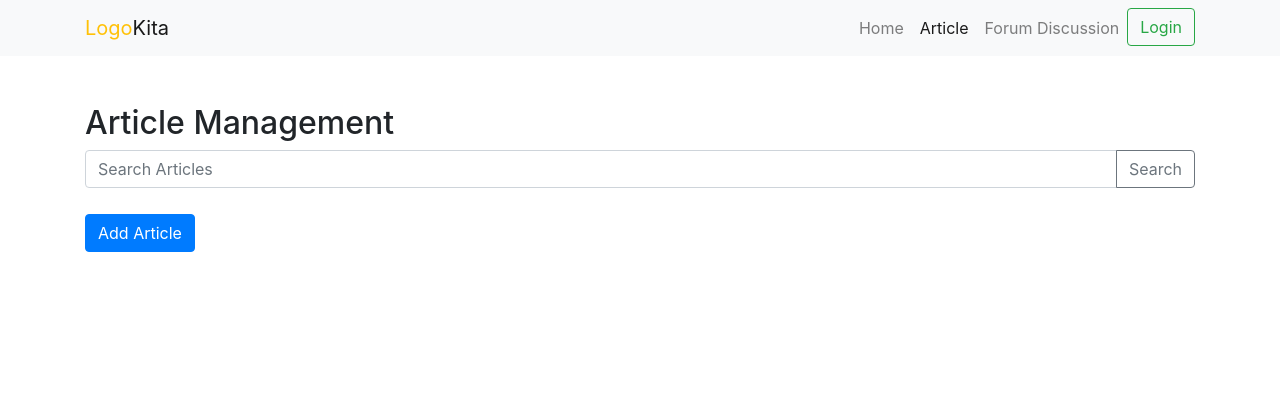
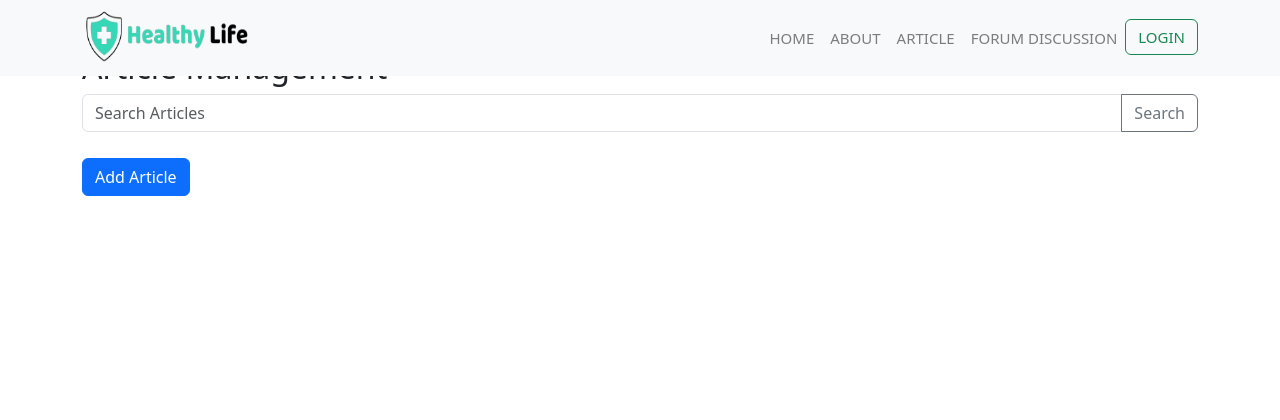
Before and after one commit to Keten991/project_akhir, a Flask app: template templates/article_admin.html in a window 1280 px wide. Shown: the top 420 px of the page. Run offline with Flask 3, Linux system fonts and the light colour scheme; the template is opened without the code that fills it, so the values that code supplies are empty; some libraries are stand-ins or nearby versions.

Commit message:
by mualif samain navbar

```diff
--- a/templates/article_admin.html
+++ b/templates/article_admin.html
@@ -5,10 +5,13 @@
     <meta name="viewport" content="width=device-width, initial-scale=1.0">
     <link href="https://maxcdn.bootstrapcdn.com/bootstrap/4.5.2/css/bootstrap.min.css" rel="stylesheet">
     <title>Article Admin</title>
+    <link href="https://cdn.jsdelivr.net/npm/bootstrap@5.3.2/dist/css/bootstrap.min.css" rel="stylesheet"
+        integrity="sha384-T3c6CoIi6uLrA9TneNEoa7RxnatzjcDSCmG1MXxSR1GAsXEV/Dwwykc2MPK8M2HN" crossorigin="anonymous">
+    <link rel="stylesheet" href="/static/style.css">
     <style>
         body {
             display: flex;
-            flex-direction: column;
+            flex-direction: column;s
             min-height: 100vh;
         }
 
@@ -43,24 +46,31 @@
 </head>
 <body>
 
-    <nav class="navbar navbar-expand-md navbar-light bg-light sticky-top" id="navbar">
-		<div class="container">
-            <a class="navbar-brand" href="#"><span class="text-warning">Logo</span>Kita</a> <button
-                aria-controls="navbarSupportedContent" aria-expanded="false" aria-label="Toggle navigation"
-                class="navbar-toggler" data-bs-target="#navbarSupportedContent" data-bs-toggle="collapse"
-                type="button"><span class="navbar-toggler-icon"></span></button>
-			<div class="collapse navbar-collapse" id="mynav">
-				<ul class="navbar-nav ml-auto text-center">
-                    <li class="nav-item"><a class="nav-link" href="">Home</a></li>
-                    <li class="nav-item"><a class="nav-link active" href="#" style="">Article</a></li>
-                    <li class="nav-item"><a class="nav-link" href="">Forum Discussion</a></li>
-                    <li><a class="btn btn-outline-success" href="/login">Login</a></li>
-				</ul>
+    <nav class="navbar navbar-expand-lg navbar-light bg-light fixed-top">
+        <div class="container">
 
-			</div>
-		</div>
-	</nav>
-
+                <a href="/"><img src="static/img/logo.png" alt=""></a>
+            <div class="collapse navbar-collapse" id="navbarSupportedContent">
+                <ul class="navbar-nav ms-auto mb-2 mb-lg-0">
+                    <li class="nav-item">
+                        <a class="nav-link" href="#">Home</a>
+                    </li>
+                    <li class="nav-item">
+                        <a class="nav-link" href="#about">About</a>
+                    </li>
+                    <li class="nav-item">
+                        <a class="nav-link" href="/article">Article</a>
+                    </li>
+                    <li class="nav-item">
+                        <a class="nav-link" href="/forum_discussion">Forum Discussion</a>
+                    </li>
+                    <li>
+                        <a class="btn btn-outline-success" href="/login">Login</a>
+                    </li>
+                </ul>
+            </div>
+        </div>
+    </nav>
 
     <main class="flex-shrink-0">
         <div class="container mt-5">
--- a/templates/index.html
+++ b/templates/index.html
@@ -14,7 +14,7 @@
     <nav class="navbar navbar-expand-lg navbar-light bg-light fixed-top">
         <div class="container">
 
-                <a href="/"><img src="static/logo.png" alt=""></a>
+                <a href="/"><img src="static/img/logo.png" alt=""></a>
             <div class="collapse navbar-collapse" id="navbarSupportedContent">
                 <ul class="navbar-nav ms-auto mb-2 mb-lg-0">
                     <li class="nav-item">
```
Also changed, not shown: templates/article.html (+5 -4 lines), templates/detail_article.html (+9 -7 lines), templates/forum_diskusion.html (+28 -0 lines), static/img/background.jpg (renamed from static/background.jpg), static/img/logo.png (renamed from static/logo.png), static/img/slide1.jpg (renamed from static/slide1.jpg), static/img/slide2.jpg (added), static/img/slide3.jpg (added), 3 other files.
